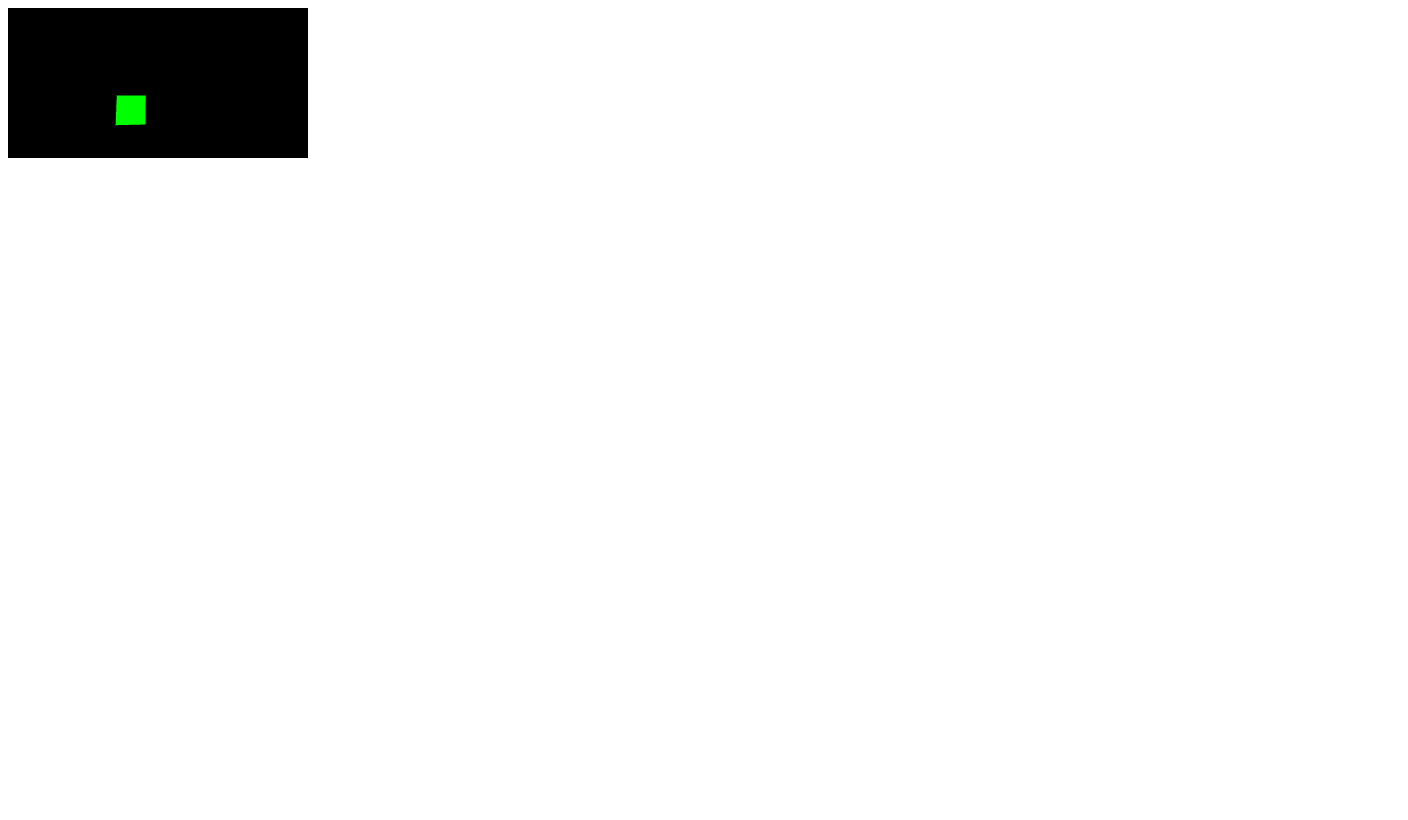
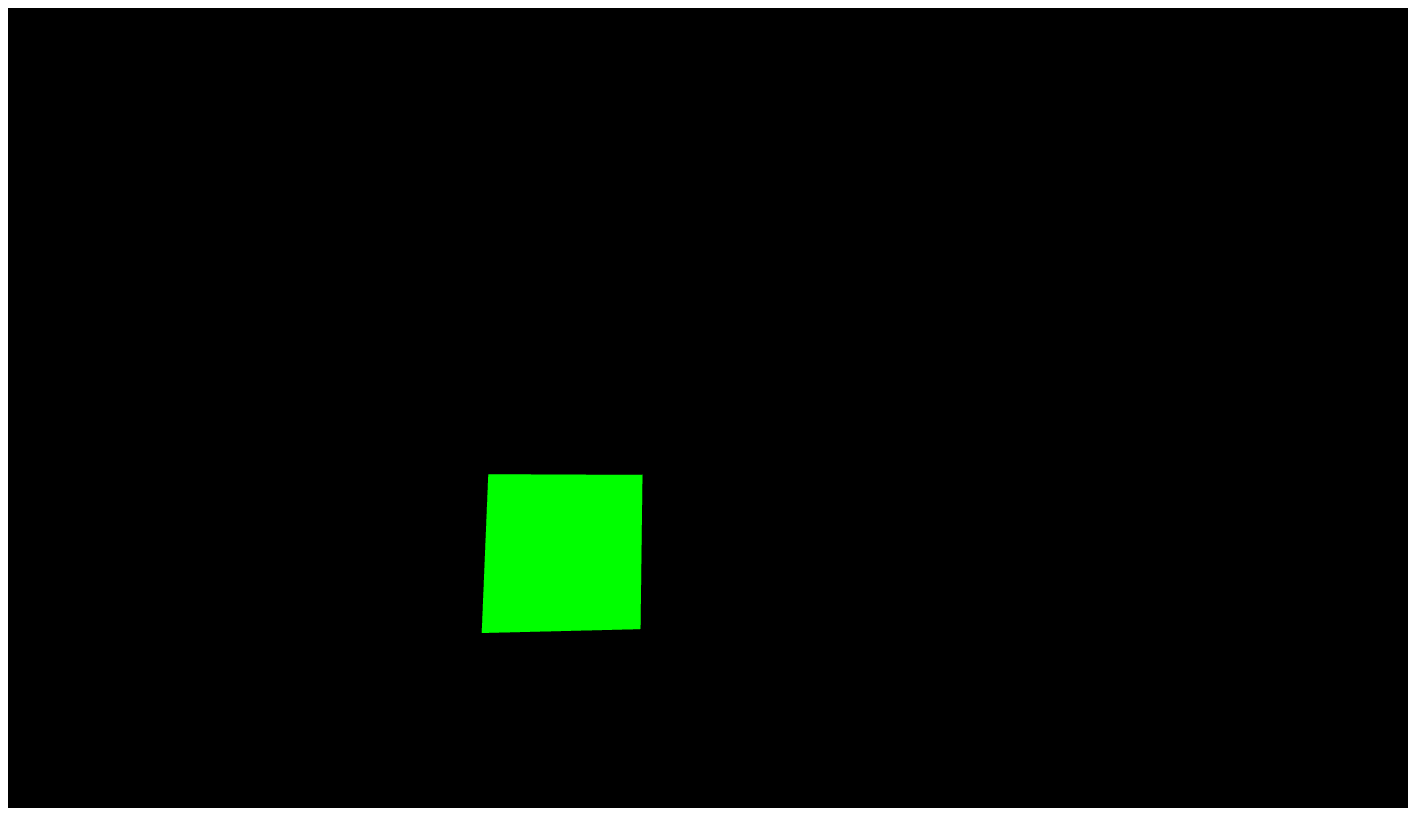
Before and after one commit to nockzblack/titanic_simulation, a website: page index.html in a window 1280 px wide. Shown: the whole page, 1408 px wide, since content can reach past the window. Drawn offline with nearby package versions, Linux system fonts and the light colour scheme.

Commit message:
Modules removed and canvas size updated
Signed-off-by: Fer Benavides <nockzblack@gmail.com>

```diff
--- a/index.html
+++ b/index.html
@@ -32,8 +32,8 @@
   <body>
     <canvas
       id="webglcanvas"
-      width="width=device-width"
-      height="width=device-width"
+      width="1400"
+      height="800"
     ></canvas>
   </body>
 </html>
--- a/js/three.js
+++ b/js/three.js
@@ -3,9 +3,6 @@ let renderer = null,
   camera = null,
   light = null,
   cube = null;
-
-
-
 
 
 function createScene(canvas) {
```
